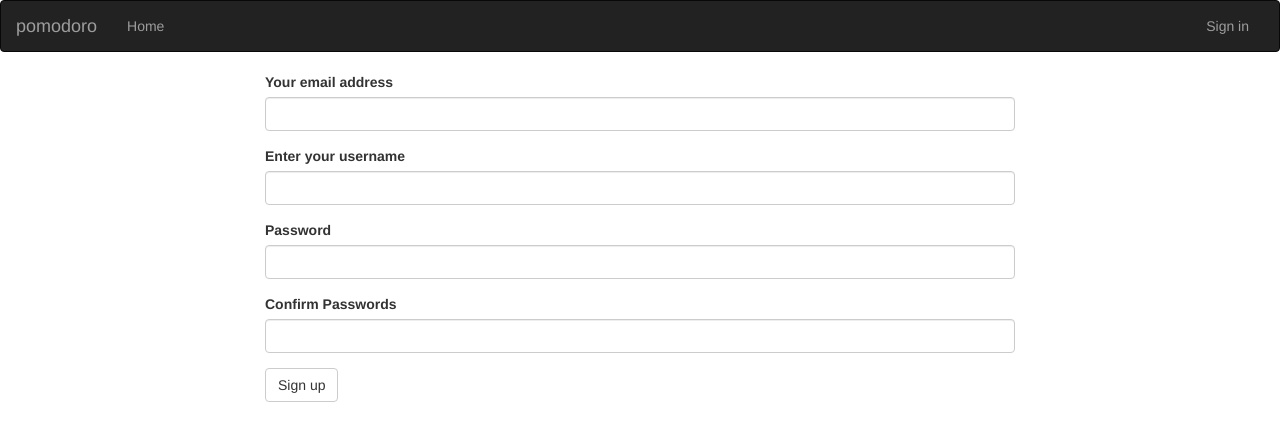
After one commit to kennedybabu/pomodoro, a Flask app: page /authenticate/register in a window 1280 px wide. The commit adds this page. Shown: the top 441 px of the page. Run offline with Flask 2, Linux system fonts and the light colour scheme; some libraries are stand-ins or nearby versions.

```diff
--- a/app/__init__.py
+++ b/app/__init__.py
@@ -30,7 +30,7 @@ def create_app(config_name):
     db.init_app(app)
     login_manager.init_app(app)
 
-    from . auth import auth as auth_blueprint
+    from .auth import auth as auth_blueprint
     app.register_blueprint(auth_blueprint,url_prefix = '/authenticate')
 
     return app
--- a/app/auth/__init__.py
+++ b/app/auth/__init__.py
@@ -2,4 +2,4 @@ from flask import Blueprint
 
 auth = Blueprint('auth', __name__)
 
-from . import views
+from . import views, forms
--- /dev/null
+++ b/app/auth/forms.py
@@ -0,0 +1,27 @@
+from flask_wtf import FlaskForm
+from wtforms import StringField, PasswordField, SubmitField, ValidationError, BooleanField
+from wtforms.validators import InputRequired, Email, EqualTo
+from ..models import User
+
+
+class RegistrationForm(FlaskForm):
+    email = StringField('Your email address', validators=[InputRequired(), Email()])
+    username = StringField('Enter your username', validators=[InputRequired()])
+    password = PasswordField('Password',  validators=[InputRequired(), EqualTo('password_confirm', message = 'passwords must match')])
+    password_confirm = PasswordField('Confirm Passwords', validators=[InputRequired()])
+    submit = SubmitField('Sign up')
+
+    def validate_email(self, data_field):
+        if User.query.filter_by(email = data_field.data).first():
+            raise ValidationError('There is an account with that email')
+
+    def validate_username(self, data_field):
+        if User.query.filter_by(username = data_field.data).first():
+            raise ValidationError('Thats username is taken')
+
+
+class LoginForm(FlaskForm):
+    email = StringField('Your Email Address', validators = [InputRequired(), Email()])
+    password = PasswordField('Password', validators = [InputRequired()])
+    remember = BooleanField('Rememeber me')
+    submit = SubmitField('Sign In')
--- a/app/auth/views.py
+++ b/app/auth/views.py
@@ -1,6 +1,44 @@
-from flask import render_template
+from flask import render_template, redirect, url_for, flash, request
 from . import auth
+from ..models import User
+from .forms import LoginForm, RegistrationForm
+from .. import db
+from flask_login import login_user, logout_user, login_required
 
-@auth.route('/login')
+# @auth.route('/login')
+# def login():
+#     return render_template('auth/login.html')
+
+
+@auth.route('/register', methods = ['GET', 'POST'])
+def register():
+    form = RegistrationForm()
+    if form.validate_on_submit():
+        user = User(email = form.email.data, username = form.username.data, password = form.password.data)
+        db.session.add(user)
+        db.session.commit()
+        return redirect(url_for('auth.login'))
+        title = f'New Account : {user.username}'
+    return render_template('auth/register.html', registration_form = form)
+
+
+@auth.route('/login', methods = ['GET', 'POST'])
 def login():
-    return render_template('auth/login.html')
+    login_form = LoginForm()
+    if login_form.validate_on_submit():
+        user = User.query.filter_by(email = login_form.email.data).first()
+        if user is not None and user.verify_password(login_form.password.data):
+            login_user(user, login_form.remember.data)
+            return redirect(request.args.get('next') or url_for('main.index'))
+
+        flash('Invalid username or Password')
+
+    title = 'Pomodoro login'
+    return render_template('auth/login,html', login_form = login_form, title = title)
+
+
+@auth.route('/logout')
+@login_required
+def logout():
+    logout_user()
+    return redirect(url_for("main.index"))
--- a/app/models.py
+++ b/app/models.py
@@ -1,6 +1,7 @@
 from . import db
 from werkzeug.security import generate_password_hash, check_password_hash
 from flask_login import UserMixin
+from . import login_manager
 
 class User(UserMixin, db.Model):
     __tablename__ = 'users'
@@ -37,3 +38,8 @@ class Session(db.Model):
 
     def __repr__(self):
         return f'Session {self.title}'
+
+
+@login_manager.user_loader
+def load_user(user_id):
+    return User.query.get(int(user_id))
--- /dev/null
+++ b/app/templates/auth/register.html
@@ -0,0 +1,17 @@
+{% extends 'base.html'%}
+{% import 'bootstrap/wtf.html' as wtf%}
+
+{% block content %}
+<div class="container">
+<div class="row">
+<div class="col-md-2"> </div>
+<div class="col-md-8">
+
+{{wtf.quick_form(registration_form)}}
+
+</div>
+<div class="col-md-2"></div>
+</div>
+</div>
+
+{% endblock%}
--- a/app/templates/navbar.html
+++ b/app/templates/navbar.html
@@ -12,6 +12,16 @@
         <div class="navbar-collapse collapse">
             <ul class="nav navbar-nav">
                 <li><a href="/">Home</a></li>
+            </ul>
+
+            <ul class="nav navbar-nav navbar-right">
+                {% if current_user.is_authenticated %}
+                <li style="color:white;padding:15px;">{{current_user.username}}</li>
+                <li><a href="{{url_for('auth.logout')}}">Sign out</a></li>
+                {% else %}
+                <li><a href="{{url_for('auth.login')}}">Sign in</a></li>
+                {%endif%}
+              </ul>
         </div>
 
     </div>
```
Also changed, not shown: app/templates/auth/login.html (added, +24 -0 lines), 1 other file.
